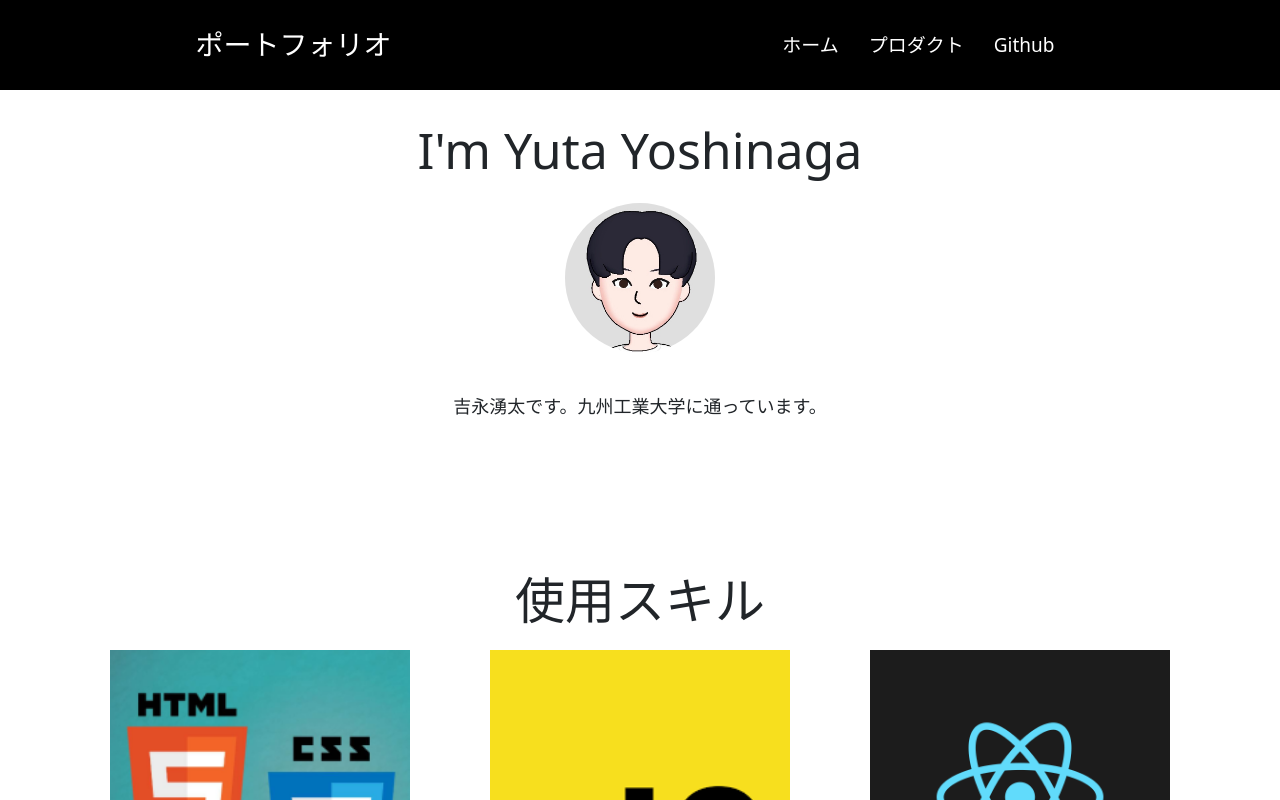
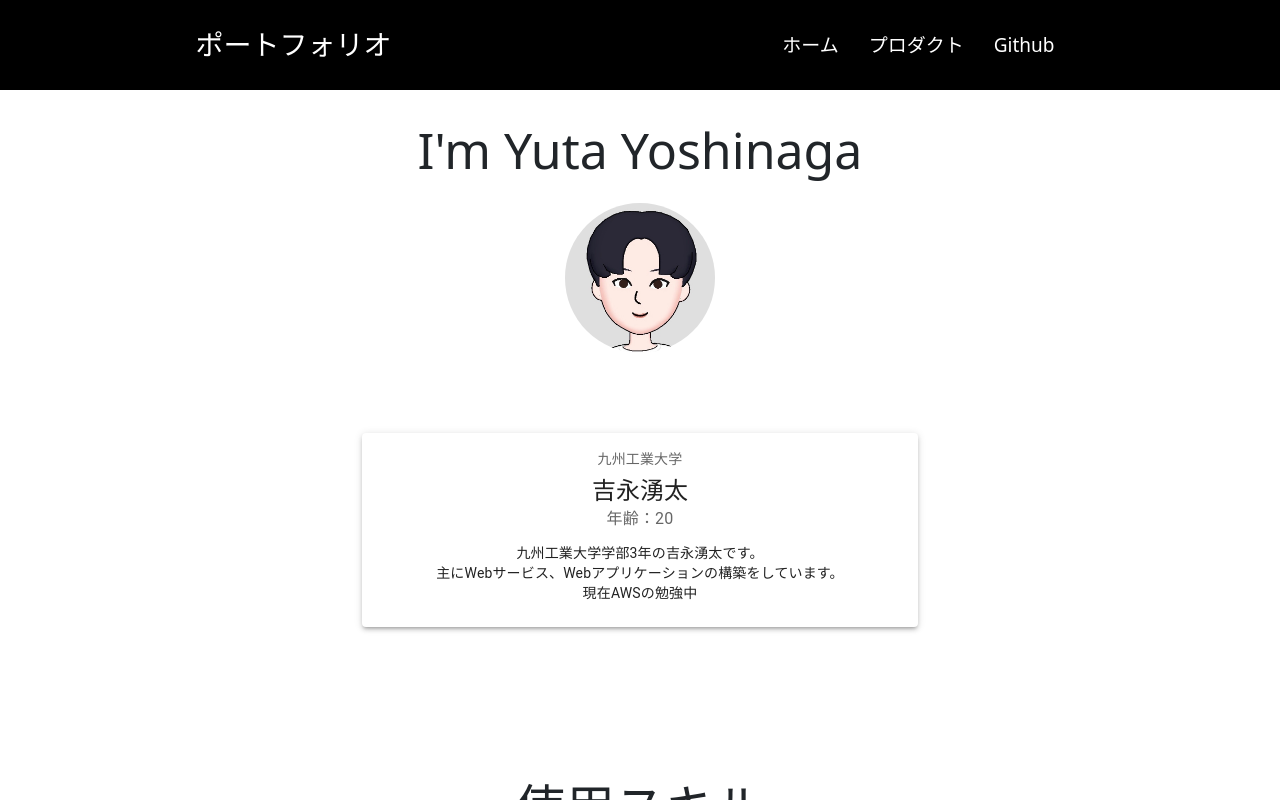
Before and after one commit to Yu-326-ta/portfolio, a React (Create React App) app: page / in a window 1280 px wide. Shown: the top 800 px of the page. Built offline with nearby package versions, Linux system fonts and the light colour scheme.

Commit message:
自己紹介にmaterial uiを適用

```diff
--- a/src/App.css
+++ b/src/App.css
@@ -67,7 +67,6 @@ nav ul li a:hover {
   height: 150px;
   width: 150px;
   border-radius: 50%;
-  margin-bottom: 40px;
   margin-top: 15px;
 }
 
--- a/src/components/HomePage.jsx
+++ b/src/components/HomePage.jsx
@@ -10,15 +10,47 @@ import firebaseImage from "../Images/firebase.jpg";
 import iconImage from "../Images/icon.jpg";
 import awsImage from "../Images/aws.png";
 import htmlcssImage from "../Images/htmlcss.png";
+import Box from "@mui/material/Box";
+import Card from "@mui/material/Card";
+import CardContent from "@mui/material/CardContent";
+import Typography from "@mui/material/Typography";
+import { shadows } from "@mui/system";
 
 export const HomePage = () => {
   return (
     <div className="container text-center">
       <h1>I'm Yuta Yoshinaga</h1>
-
       <img src={iconImage} className="profileImage" />
 
-      <p>吉永湧太です。九州工業大学に通っています。</p>
+      <Card
+        sx={{
+          display: "flex",
+          ml: 35,
+          mr: 35,
+          mt: 10,
+          justifyContent: "center",
+          boxShadow: 3,
+        }}
+      >
+        <CardContent>
+          <Typography sx={{ fontSize: 14 }} color="text.secondary" gutterBottom>
+            九州工業大学
+          </Typography>
+          <Typography variant="h5" component="div">
+            吉永湧太
+          </Typography>
+          <Typography sx={{ mb: 1.5 }} color="text.secondary">
+            年齢：20
+          </Typography>
+          <Typography variant="body2">
+            九州工業大学学部3年の吉永湧太です。
+            <br />
+            主にWebサービス、Webアプリケーションの構築をしています。
+            <br />
+            現在AWSの勉強中
+          </Typography>
+        </CardContent>
+      </Card>
 
       <section id="skill">
         <div class="text-center">
```
